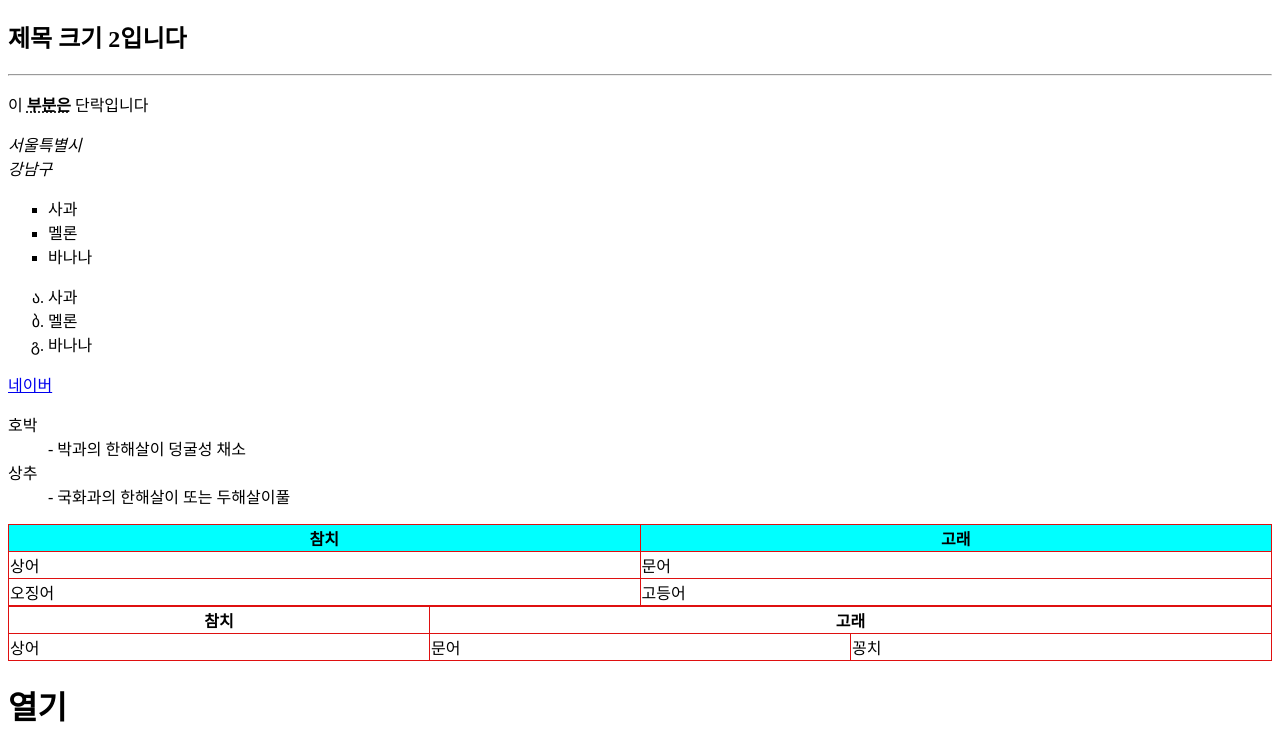
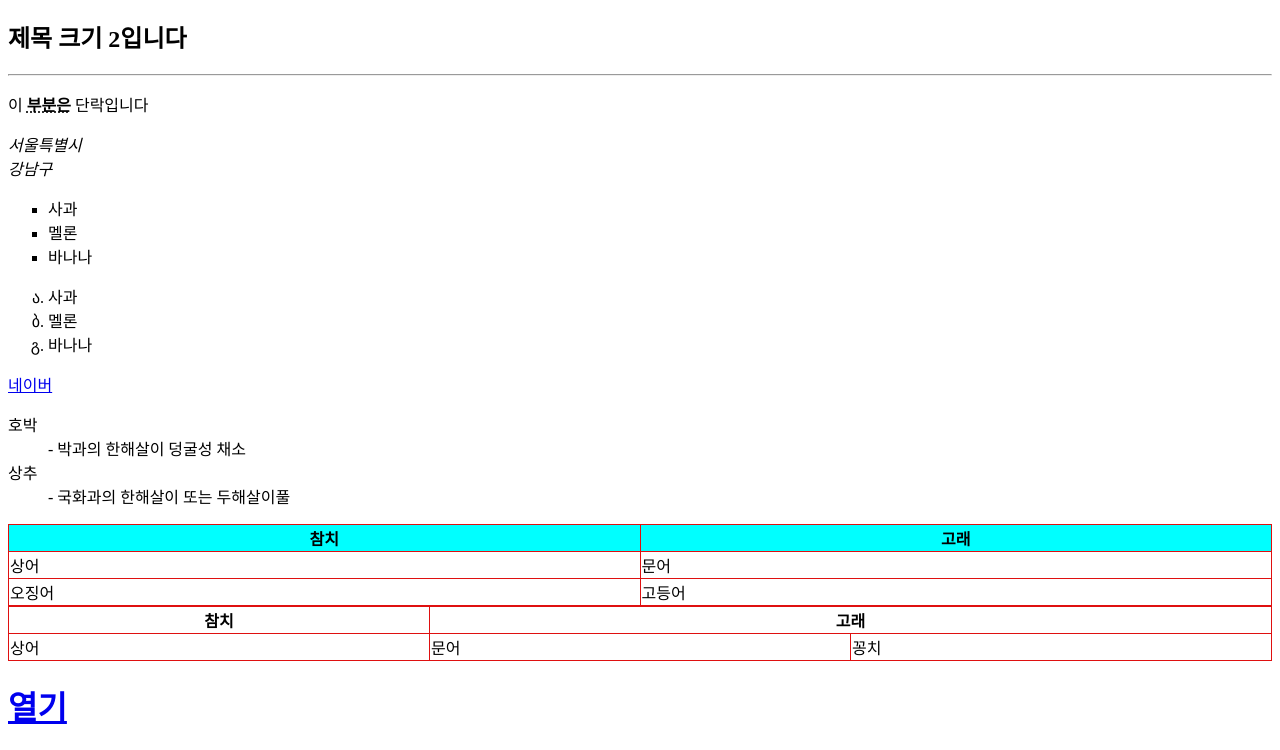
Before and after one commit to LAS0316/LASwebsite, a plain HTML site: page index.html in a window 1280 px wide. Shown: the part 70-820 px from the top of the page. Drawn offline with Linux system fonts and the light colour scheme.

Commit message:
Add files via upload

```diff
--- a/index.html
+++ b/index.html
@@ -71,7 +71,7 @@
         </tr>
     </table>
 
-    <h1><a aref="/LASwebsite/a"> 열기 </a></h1>
+    <h1><a href="/LASwebsite/a"> 열기 </a></h1>
 
     </body>
 
```
